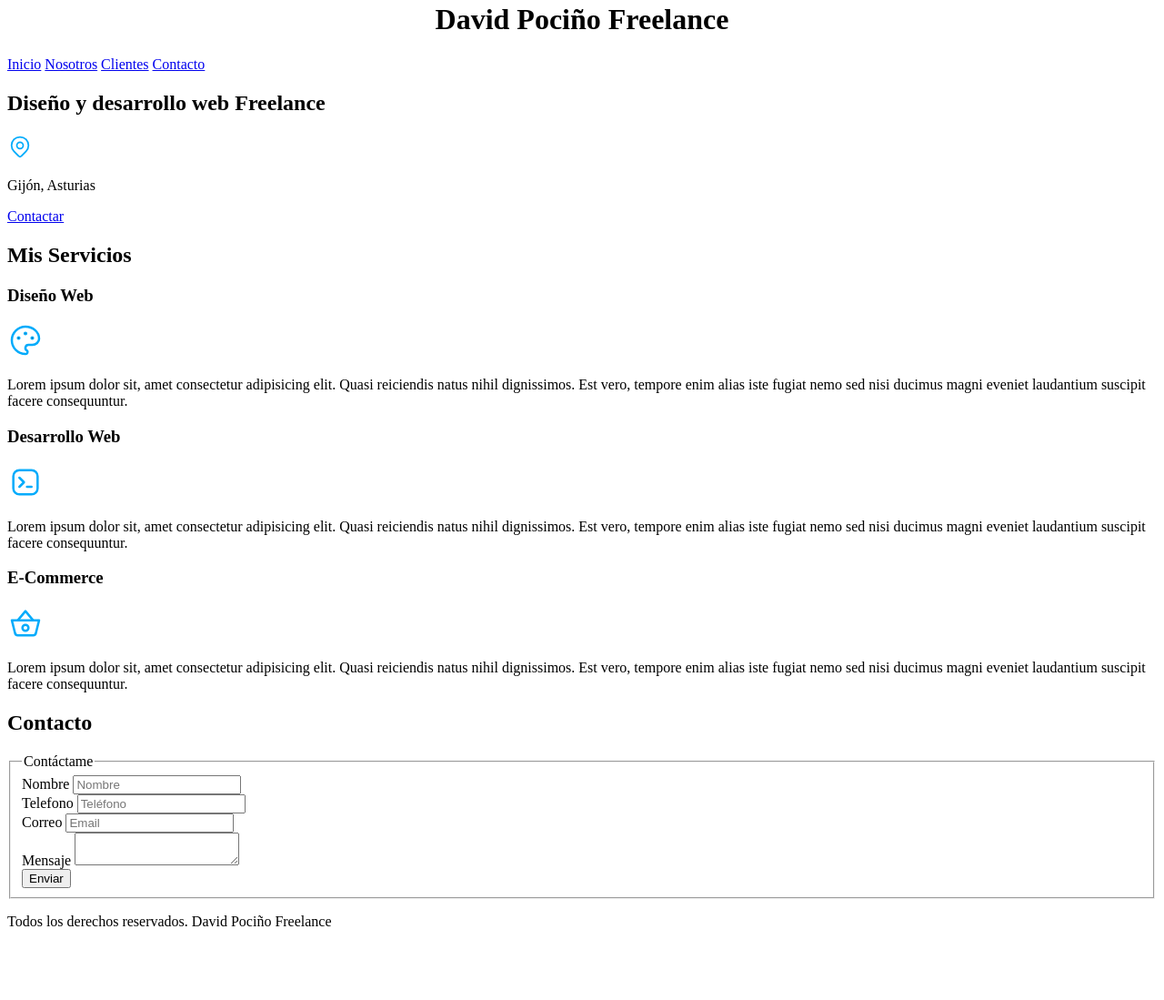
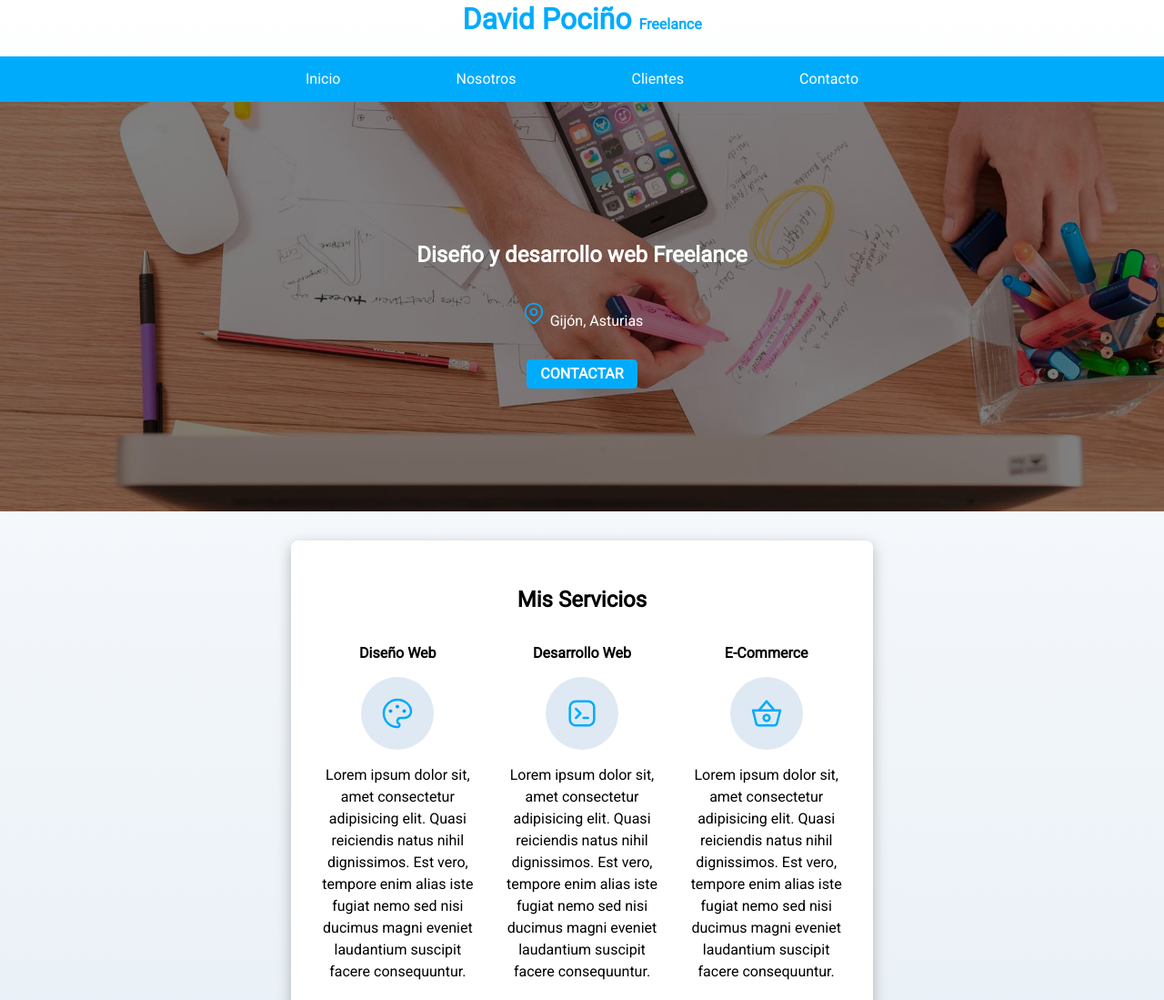
Before and after one commit to Portolopser/Proyecto-Freelance, a plain HTML site: page index.html in a window 1280 px wide. Shown: the part 18-1117 px from the top of the page at 91% size. Before the commit the page ends 1056 px from the top, so only its background shows below. Drawn offline with Linux system fonts and the light colour scheme.

Commit message:
Proyecto finalizado
Añadido normalize.css y finalizado css y html

```diff
--- a/css/style.css
+++ b/css/style.css
@@ -1,3 +1,261 @@
+:root {
+    --white: #ffffff;
+    --black: #000000;
+    --grey: #757575;
+    --light-grey: #DFE9F3;
+    --primary: #00abfb;
+    --secondary: #ececec;
+}
+
+/* Hack box model */
+html {
+    box-sizing: border-box;
+    scroll-snap-type: y mandatory;
+}
+
+*,
+*:before,
+*:after {
+    box-sizing: inherit;
+}
+/* Fin Hack box model */
+
+/*Scroll snap
+.services, .main-navigation-bar, .form {
+    scroll-snap-align: center;
+    scroll-snap-stop: always;
+}*/
+
+body {
+    font-family: 'Roboto', sans-serif;
+    background-image: linear-gradient(to top, var(--light-grey) 0%, var(--white) 100%);
+}
+
 h1 {
+    font-size: 2rem;
+}
+
+h2 {
+    font-size: 1.5rem;
+}
+
+h3 {
+    font-size: 1rem;
+}
+
+h1,
+h2,
+h3 {
     text-align: center;
 }
+
+span {
+    font-size: 1rem;
+}
+
+.container {
+    max-width: 50%;
+    margin: 0 auto;
+}
+
+.button {
+    background-color: var(--primary);
+    color: var(--white);
+    margin-top: 1rem;
+    padding: 7px 15px;
+    font-size: 1rem;
+    text-decoration: none;
+    text-transform: uppercase;
+    font-weight: bold;
+    border-radius: .3rem;
+    width: 90%;
+    border: none;
+    text-align: center;
+}
+
+.button:hover {
+    cursor: pointer;
+}
+
+/*Utilidades*/
+.w-100 {
+    width: 100%;
+}
+
+.shadow {
+    -webkit-box-shadow: 0px 5px 15px 0px rgba(112, 112, 112, 0.48);
+    -moz-box-shadow: 0px 5px 15px 0px rgba(112, 112, 112, 0.48);
+    box-shadow: 0px 5px 15px 0px rgba(112, 112, 112, 0.48);
+    background-color: var(--white);
+    padding: 2rem;
+    border-radius: .5rem;
+}
+
+.title {
+    color: var(--primary);
+}
+
+.nav-bg {
+    background-color: var(--primary);
+}
+
+.main-navigation-bar {
+    display: flex;
+    justify-content: space-between;
+}
+
+.main-navigation-bar a {
+    padding: 1rem;
+    color: var(--white);
+    text-decoration: none;
+}
+
+.main-navigation-bar a:hover {
+    color: var(--primary);
+    background-color: var(--secondary);
+    transition: .5s;
+}
+
+.hero {
+    background-image: url(../img/hero.jpg);
+    background-repeat: no-repeat;
+    background-size: cover;
+    height: 450px;
+    position: relative;
+    margin-bottom: 2rem;
+}
+
+.contenido-hero {
+    position: absolute;
+    width: 100%;
+    height: 100%;
+    background-color: rgba(0, 0, 0, .5);
+
+    /*Alinear vertical y horizontalmente*/
+    display: flex;
+    flex-direction: column;
+    align-items: center;
+    justify-content: center;
+}
+
+.contenido-hero h2,
+.contenido-hero p {
+    color: var(--white);
+}
+
+.service {
+    display: flex;
+    flex-direction: column;
+    align-items: center;
+}
+
+.service .icons {
+    height: 5rem;
+    width: 5rem;
+    background-color: var(--light-grey);
+    border-radius: 50%;
+    display: flex;
+    justify-content: center;
+    align-items: center;
+}
+
+.service p {
+    line-height: 1.5rem;
+    text-align: center;
+}
+
+/*Contacto*/
+.form {
+    background-color: var(--secondary);
+    width: min(35rem, 100%);
+    margin: 0 auto;
+    padding: 2rem;
+    border-radius: .5rem;
+}
+
+.form fieldset {
+    border: none;
+}
+
+.field {
+    margin-bottom: 1rem;
+}
+
+.field label {
+    color: var(--black);
+    font-weight: bold;
+    margin-bottom: .5rem;
+    display: block;
+}
+
+.field .input-text {
+    width: 100%;
+    border: none;
+    padding: 1rem;
+    border-radius: .3rem;
+}
+
+.field textarea {
+    height: 7rem;
+}
+
+.footer {
+    text-align: center;
+}
+
+@media (max-width: 768px) {
+    .container {
+        max-width: 90%;
+    }
+
+    .main-navigation-bar {
+        flex-direction: column;
+        align-items: center;
+    }
+
+    .main-navigation-bar.container {
+        max-width: 100%;
+        text-align: center;
+    }
+
+    .main-navigation-bar.container a {
+        width: 100%;
+    }
+}
+
+@media (min-width: 768px) {
+    /* Servicios */
+    .services {
+        display: grid;
+        grid-template-columns: repeat(3, 1fr);
+        column-gap: 2rem;
+    }
+
+    .fields-container {
+        display: grid;
+        grid-template-columns: repeat(2, 1fr);
+        grid-template-rows: auto auto 10rem;
+        column-gap: 1rem;
+    }
+
+    .field:nth-child(3),
+    .field:nth-child(4){
+        grid-column: 1 / 3;
+    }
+}
+
+@media (min-width: 480px) {
+    .button {
+        width: auto;
+    }
+}
+
+@media (max-width: 480px) {
+    .container {
+        max-width: 100%;
+    }
+
+    .form {
+        padding: 1rem;
+    }
+}
--- a/index.html
+++ b/index.html
@@ -6,42 +6,50 @@
     <meta http-equiv="X-UA-Compatible" content="IE=edge">
     <meta name="viewport" content="width=device-width, initial-scale=1.0">
     <title>Diseñador Freelancer</title>
+    <link rel="stylesheet" href="css/normalize.css">
+    <link href="https://fonts.googleapis.com/css2?family=Roboto:wght@100;300;400&display=swap" rel="stylesheet">
     <link rel="stylesheet" href="css/style.css">
 </head>
 
 <body>
     <header>
-        <h1>David Pociño Freelance</h1>
+        <h1 class="title">David Pociño <span>Freelance</span></h1>
     </header>
 
-    <nav>
+    <div class="nav-bg">
+        <nav class="main-navigation-bar container">
             <a href="#">Inicio</a>
             <a href="#">Nosotros</a>
             <a href="#">Clientes</a>
             <a href="#">Contacto</a>
         </nav>
+    </div>
 
-    <section>
+    <section class="hero">
+        <div class="contenido-hero">
             <h2>Diseño y desarrollo web Freelance</h2>
+
             <p>
-            <svg xmlns="http://www.w3.org/2000/svg" class="icon icon-tabler icon-tabler-map-pin" width="28" height="28"
-                viewBox="0 0 24 24" stroke-width="1.5" stroke="#00abfb" fill="none" stroke-linecap="round"
-                stroke-linejoin="round">
+                <svg xmlns="http://www.w3.org/2000/svg" class="icon icon-tabler icon-tabler-map-pin" width="28"
+                    height="28" viewBox="0 0 24 24" stroke-width="1.5" stroke="#00abfb" fill="none"
+                    stroke-linecap="round" stroke-linejoin="round">
                     <path stroke="none" d="M0 0h24v24H0z" fill="none" />
                     <circle cx="12" cy="11" r="3" />
                     <path d="M17.657 16.657l-4.243 4.243a2 2 0 0 1 -2.827 0l-4.244 -4.243a8 8 0 1 1 11.314 0z" />
                 </svg>
-        </p>
-        <p>Gijón, Asturias</p>
-        <a href="#">Contactar</a>
+                Gijón, Asturias</p>
+            <a class="button" href="#">Contactar</a>
+        </div>
+
     </section>
 
-    <main>
+    <main class="container shadow">
         <h2>Mis Servicios</h2>
 
-        <section>
+        <div class="services">
+            <section class="service">
                 <h3>Diseño Web</h3>
-            <p>
+                <div class="icons">
                     <svg xmlns="http://www.w3.org/2000/svg" class="icon icon-tabler icon-tabler-palette" width="40"
                         height="40" viewBox="0 0 24 24" stroke-width="1.5" stroke="#00abfb" fill="none"
                         stroke-linecap="round" stroke-linejoin="round">
@@ -52,17 +60,19 @@
                         <circle cx="12" cy="7.5" r=".5" fill="currentColor" />
                         <circle cx="16.5" cy="10.5" r=".5" fill="currentColor" />
                     </svg>
-            </p>
-            <p>Lorem ipsum dolor sit, amet consectetur adipisicing elit. Quasi reiciendis natus nihil dignissimos. Est
+                </div>
+
+                <p>Lorem ipsum dolor sit, amet consectetur adipisicing elit. Quasi reiciendis natus nihil dignissimos.
+                    Est
                     vero,
                     tempore enim alias iste fugiat nemo sed nisi ducimus magni eveniet laudantium suscipit facere
                     consequuntur.
                 </p>
-        </section>
+            </section class="service">
 
-        <section>
+            <section class="service">
                 <h3>Desarrollo Web</h3>
-            <p>
+                <div class="icons">
                     <svg xmlns="http://www.w3.org/2000/svg" class="icon icon-tabler icon-tabler-brand-tabler" width="40"
                         height="40" viewBox="0 0 24 24" stroke-width="1.5" stroke="#00abfb" fill="none"
                         stroke-linecap="round" stroke-linejoin="round">
@@ -71,17 +81,19 @@
                         <line x1="13" y1="15" x2="16" y2="15" />
                         <rect x="4" y="4" width="16" height="16" rx="4" />
                     </svg>
-            </p>
-            <p>Lorem ipsum dolor sit, amet consectetur adipisicing elit. Quasi reiciendis natus nihil dignissimos. Est
+                </div>
+
+                <p>Lorem ipsum dolor sit, amet consectetur adipisicing elit. Quasi reiciendis natus nihil dignissimos.
+                    Est
                     vero,
                     tempore enim alias iste fugiat nemo sed nisi ducimus magni eveniet laudantium suscipit facere
                     consequuntur.
                 </p>
-        </section>
+            </section class="service">
 
-        <section>
+            <section class="service">
                 <h3>E-Commerce</h3>
-            <p>
+                <div class="icons">
                     <svg xmlns="http://www.w3.org/2000/svg" class="icon icon-tabler icon-tabler-basket" width="40"
                         height="40" viewBox="0 0 24 24" stroke-width="1.5" stroke="#00abfb" fill="none"
                         stroke-linecap="round" stroke-linejoin="round">
@@ -90,49 +102,54 @@
                         <path d="M21 10l-2 8a2 2.5 0 0 1 -2 2h-10a2 2.5 0 0 1 -2 -2l-2 -8z" />
                         <circle cx="12" cy="15" r="2" />
                     </svg>
-            </p>
-            <p>Lorem ipsum dolor sit, amet consectetur adipisicing elit. Quasi reiciendis natus nihil dignissimos. Est
+                </div>
+
+                <p>Lorem ipsum dolor sit, amet consectetur adipisicing elit. Quasi reiciendis natus nihil dignissimos.
+                    Est
                     vero,
                     tempore enim alias iste fugiat nemo sed nisi ducimus magni eveniet laudantium suscipit facere
                     consequuntur.
                 </p>
-        </section>
-    </main>
+            </section class="service">
+        </div> <!-- cierre sevices -->
+
 
         <section>
             <h2>Contacto</h2>
 
-        <form action="post">
+            <form action="post" class="form">
                 <fieldset>
-                <legend>Contáctame</legend>
-
-                <div>
+                    <div class="fields-container">
+                        <div class="field">
                             <label for="">Nombre</label>
-                    <input type="text" placeholder="Nombre">
+                            <input class="input-text" type="text" placeholder="Nombre">
                         </div>
 
-                <div>
+                        <div class="field">
                             <label for="">Telefono</label>
-                    <input type="tel" placeholder="Teléfono">
+                            <input class="input-text" type="tel" placeholder="Teléfono">
                         </div>
 
-                <div>
+                        <div class="field">
                             <label for="">Correo</label>
-                    <input type="email" placeholder="Email">
+                            <input class="input-text" type="email" placeholder="Email">
                         </div>
 
+                        <div class="field">
+                            <label for="">Mensaje</label>
+                            <textarea class="input-text"></textarea>
+                        </div>
+                    </div>
+                    <!--fields-container-->
                     <div>
-                    <label for="">Mensaje</label>
-                    <textarea></textarea>
+                        <input class="button w-100" type="submit" value="Enviar">
                     </div>
-
-                <input type="submit" value="Enviar">
-
                 </fieldset>
             </form>
         </section>
+    </main>
 
-    <footer>
+    <footer class="footer">
         <p>Todos los derechos reservados. David Pociño Freelance</p>
     </footer>
 
```
Also changed, not shown: css/normalize.css (added), img/hero.jpg (added). Lines whose indentation alone changed are shown as unchanged.
